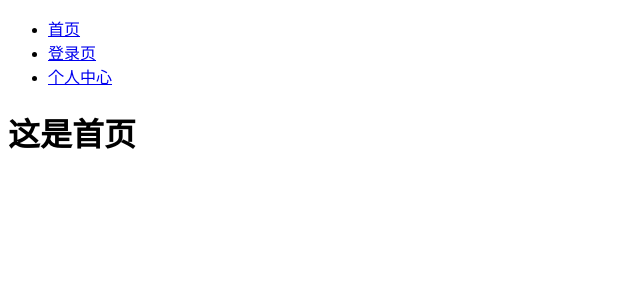
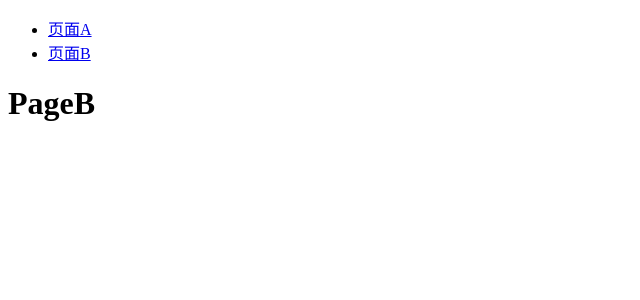
Before and after one commit to axtlive/react-famliy-bucket, a React app: page /pageB in a window 1280 px wide. Shown: the top 300 px of the page, without its empty margins (0-640 px from the left). Built offline with nearby package versions, Linux system fonts and the light colour scheme.

Commit message:
react-router实现vue路由模式

```diff
--- a/src/App.js
+++ b/src/App.js
@@ -1,33 +1,43 @@
-import React from 'react'
-import { BrowserRouter as Router, Route, Switch, Link } from 'react-router-dom'
-import Home from './testPage/Home'
-import Login from './testPage/Login'
-import Personal from './testPage/Personal'
-import ProtectedRoute from './ProtectedRoute';
+import React from 'react';
+import { BrowserRouter as Router, Route, Link } from 'react-router-dom';
+import RouteGard from './RouteGard'
+
+function PageA() {
+  return <h1>PageA</h1>
+}
+
+function PageB() {
+  return <h1>PageB</h1>
+}
+
+let count = 0;
 
 export default function App() {
   return (
-    <Router>
+    <Router
+      // 设置了阻塞下面这个函数才会生效,this.props.history.block('这是阻塞的消息')
+      // getUserConfirmation={(msg, callback) => {
+      //   console.log('不准跳转,消息是:' + msg);
+      //   callback(true)
+      // }}
+      getUserConfirmation={(msg, callback) => { callback(window.confirm(msg)) }}
+    >
       <ul>
-        <li><Link to="/">首页</Link></li>
-        <li><Link to="/login">登录页</Link></li>
-        <li><Link to="/personal">个人中心</Link></li>
+        <li>
+          <Link to='/pageA'>页面A</Link>
+        </li>
+        <li>
+          <Link to="/pageB">页面B</Link>
+        </li>
       </ul>
-      <div>
-        <Switch>
-          <Route path="/login" component={Login} />
-          <ProtectedRoute path="/personal" component={Personal} />
-
-          {/* render和children的区别：render是在匹配后才会运行，但是children无论是否匹配都是会运行的 */}
-          {/* <Route path="/personal" render={val => {
-            // val是上下文
-            console.log(val);
-            return <h1>hello world</h1>
-          }} /> */}
-
-          <Route path="/" component={Home} />
-        </Switch>
-      </div>
+      <RouteGard onChange={(prvLocation, location, action, unListen) => {
+        count++;
+        console.log(`日志   count:${count},从${prvLocation.pathname}进入页面${location.pathname},进入方式是${action}`);
+        count === 5 && unListen()
+      }}>
+        <Route path='/pageA' component={PageA} />
+        <Route path='/pageB' component={PageB} />
+      </RouteGard>
     </Router>
   )
 }
--- a/src/ProtectedRoute.js
+++ /dev/null
@@ -1,27 +0,0 @@
-import React from 'react'
-import { Route, Redirect } from 'react-router-dom';
-import loginInfo from './testPage/LoginInfo';
-
-export default function ProtectedRoute({ component: Component, children, render, ...rest }) {
-  return <Route {...rest}
-    render={val => {
-      if (loginInfo.isLogin) {
-        // 可以正常展示
-        return <Component />
-      } else {
-        // 登录后跳转回保护的页面
-        // 方法1
-        // return <Redirect to={{
-        //   pathname: '/login',
-        //   search: '?returnUrl=' + val.location.pathname
-        // }} />
-
-        // 方法2
-        return <Redirect to={{
-          pathname: '/login',
-          state: val.location.pathname
-        }} />
-      }
-    }}
-  />
-}
--- /dev/null
+++ b/src/RouteGard.js
@@ -0,0 +1,28 @@
+import { PureComponent } from 'react';
+import { withRouter } from 'react-router-dom'
+
+class RouteGard extends PureComponent {
+
+  componentDidMount() {
+    // 添加一个监听器
+    console.log('this.props.history', this.props.history)
+    this.unListen = this.props.history.listen((location, action) => {
+      const prevLocation = this.props.location
+      this.props.onChange && this.props.onChange(prevLocation, location, action, this.unListen)
+    })
+
+    // 设置阻塞
+    this.props.history.block('这是阻塞的消息')
+  }
+
+  componentWillUnmount() {
+    // 卸载监听器
+    this.unListen()
+  }
+
+  render() {
+    return this.props.children
+  }
+}
+
+export default withRouter(RouteGard)
--- a/src/index.js
+++ b/src/index.js
@@ -1,8 +1,5 @@
 import React from 'react';
 import ReactDOM from 'react-dom';
 import App from './App';
-// import { searchStudents } from './services/student';
 
 ReactDOM.render(<App />, document.getElementById('root'));
-
-// searchStudents({limit: 20}).then(res => console.log(res));
--- a/src/testPage/Home.js
+++ /dev/null
@@ -1,11 +0,0 @@
-import React from 'react'
-
-export default function Home() {
-  return (
-    <div>
-      <h1>
-        这是首页
-      </h1>
-    </div>
-  )
-}
--- a/src/testPage/Login.js
+++ /dev/null
@@ -1,32 +0,0 @@
-import React from 'react';
-import loginInfo from './LoginInfo';
-import qs from 'query-string';
-
-export default function Login(props) {
-  console.log(props)
-  return (
-    <div>
-      <h1>登录界面</h1>
-      <button
-        onClick={() => {
-          loginInfo.login()
-          // 登录后跳转回保护的页面
-          // 方法1
-          // const query = qs.parse(props.location.search)
-          // if (query.returnUrl) {
-          //   props.history.push(query.returnUrl)
-          // } else {
-          //   props.history.push('/')
-          // }
-
-          // 方法2
-          if (props.location.state) {
-            props.history.push(props.location.state)
-          } else {
-            props.history.push('/')
-          }
-        }}
-      >点击登录</button>
-    </div>
-  )
-}
--- a/src/testPage/LoginInfo.js
+++ /dev/null
@@ -1,9 +0,0 @@
-export default {
-  isLogin: false,
-  login() {
-    this.isLogin = true;
-  },
-  loginOut() {
-    this.isLogin = false;
-  }
-}
--- a/src/testPage/Personal.js
+++ /dev/null
@@ -1,10 +0,0 @@
-import React from 'react'
-
-export default function Pesonal() {
-  return (
-    <div>
-      <h1>这是个人中心</h1>
-      <h1>表示你已经授权登录了</h1>
-    </div>
-  )
-}
```
Also changed, not shown: src/RouteConfig.js (deleted).
